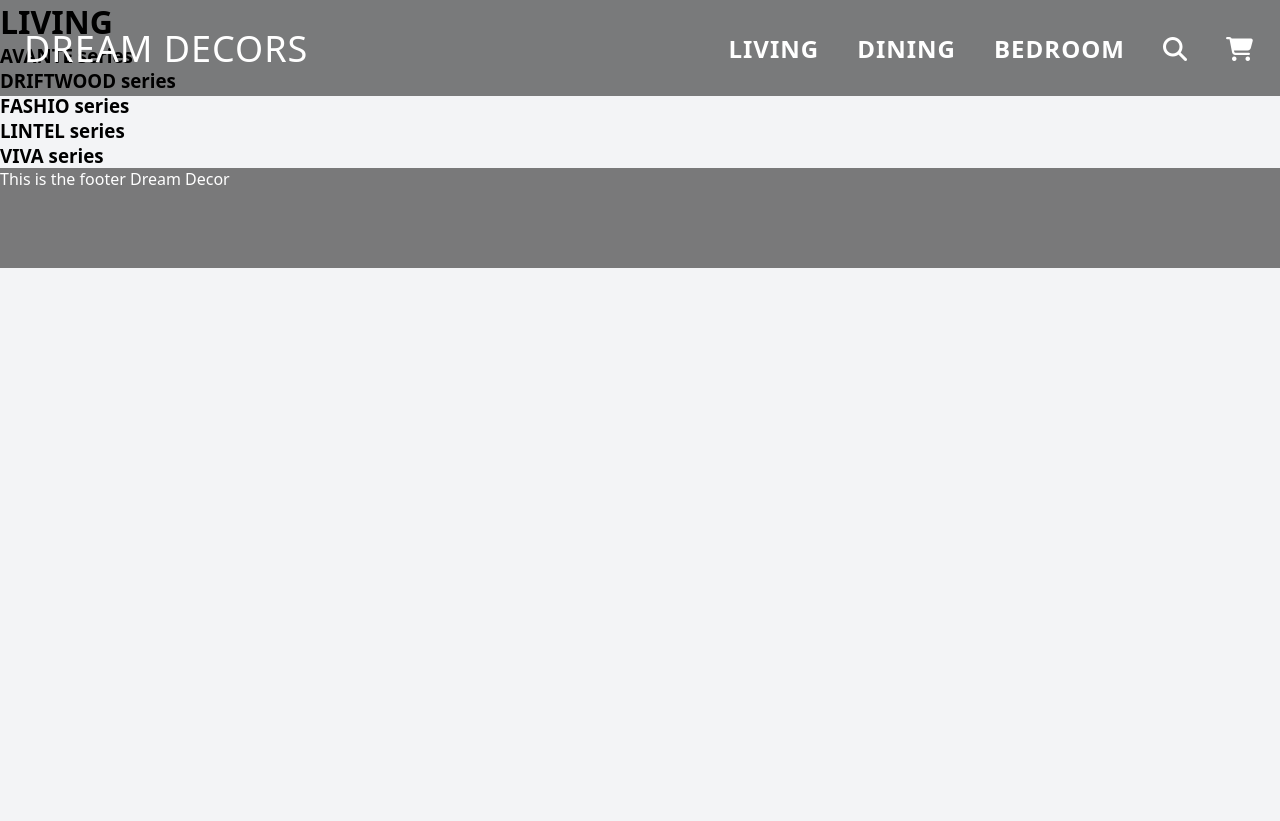
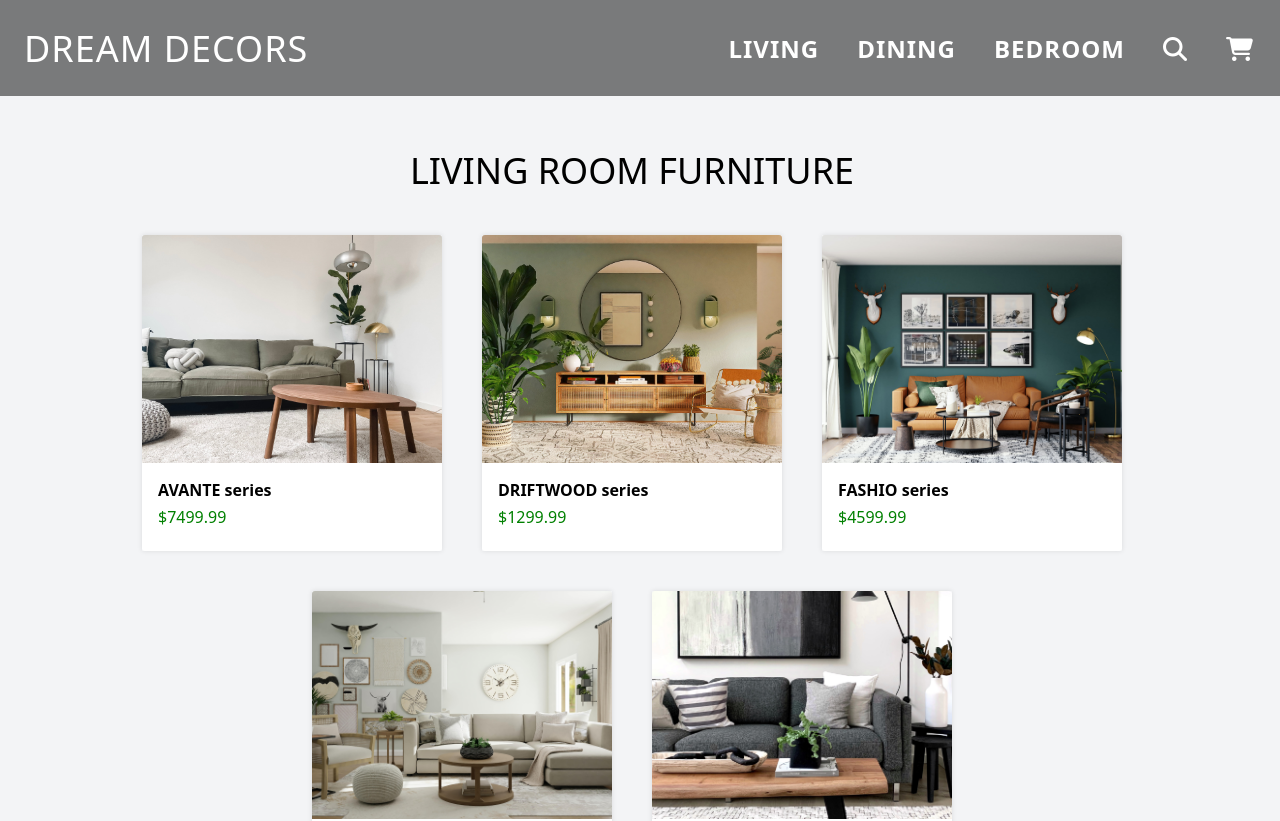
Before and after one commit to mosierkyle/dream-decors, a React (Vite) app: page /living in a window 1280 px wide. Shown: the top 821 px of the page. Before the commit the page ends 800 px from the top, so only its background shows below. Built offline with nearby package versions, Linux system fonts and the light colour scheme.

Commit message:
Add cards to living dining and bedroom

```diff
--- a/src/Components/Card.css
+++ b/src/Components/Card.css
@@ -3,6 +3,8 @@
   display: flex;
   flex-direction: column;
   box-shadow: 0 0 5px rgba(0, 0, 0, 0.1);
+  width: fit-content;
+  height: fit-content;
 }
 
 .card-div:hover {
@@ -11,7 +13,7 @@
 
 .card-image-div {
   height: 228px;
-  width: 228px;
+  width: 300px;
   overflow: hidden;
   border-top-left-radius: 3px;
   border-top-right-radius: 3px;
@@ -31,7 +33,7 @@
 
 .card-info {
   height: 56px;
-  width: 196px;
+  width: 268px;
   border-bottom-left-radius: 3px;
   border-bottom-right-radius: 3px;
   background-color: rgb(255, 255, 255);
--- a/src/Components/Card.jsx
+++ b/src/Components/Card.jsx
@@ -1,8 +1,8 @@
 import './Card.css';
 
-const Card = ({ name, id, price, image }) => {
+const Card = ({ name, price, image }) => {
   return (
-    <div className="card-div" key={id}>
+    <div className="card-div">
       <div className="card-image-div">
         <img className="card-image" src={image} alt={name} />
       </div>
--- a/src/Routes/HomePage/HomePage.css
+++ b/src/Routes/HomePage/HomePage.css
@@ -54,7 +54,7 @@
   flex-direction: column;
   align-items: center;
   gap: 40px;
-  flex-wrap: wrap;
+  justify-content: center;
 }
 
 .homepage-featured-header {
@@ -68,4 +68,6 @@
   flex-direction: row;
   gap: 60px;
   list-style: none;
+  justify-content: center;
+  flex-wrap: wrap;
 }
--- a/src/Routes/HomePage/HomePage.jsx
+++ b/src/Routes/HomePage/HomePage.jsx
@@ -55,13 +55,7 @@ const HomePage = () => {
           {data &&
             data.map(({ name, id, image, price }) => {
               return (
-                <Card
-                  key={id}
-                  name={name}
-                  id={id}
-                  image={image}
-                  price={price}
-                ></Card>
+                <Card key={id} name={name} image={image} price={price}></Card>
               );
             })}
         </div>
--- a/src/Routes/ShopPages/Bedroom.jsx
+++ b/src/Routes/ShopPages/Bedroom.jsx
@@ -1,5 +1,6 @@
 import { useEffect, useState } from 'react';
 import bedroomProducts from '../../Data/bedroomProducts';
+import Card from '../../Components/Card';
 
 const getData = () => {
   const [data, setData] = useState(null);
@@ -37,20 +38,20 @@ const Bedroom = () => {
   const { data, error, loading } = getData();
 
   return (
-    <div className="App">
-      <h1>BEDROOM</h1>
+    <div className="shop-content">
+      <p className="shop-heading">BEDROOM ROOM FURNITURE</p>
       {loading && <div>A moment please...</div>}
       {error && (
-        <div>{`There is a problem fetching the bedroom data - ${error}`}</div>
+        <div>{`There is a problem fetching the dinning data - ${error}`}</div>
       )}
-      <ul>
+      <div className="shop-cards">
         {data &&
-          data.map(({ id, name }) => (
-            <li key={id}>
-              <h3>{name}</h3>
-            </li>
-          ))}
-      </ul>
+          data.map(({ name, id, image, price }) => {
+            return (
+              <Card key={id} name={name} image={image} price={price}></Card>
+            );
+          })}
+      </div>
     </div>
   );
 };
--- a/src/Routes/ShopPages/Dining.jsx
+++ b/src/Routes/ShopPages/Dining.jsx
@@ -1,5 +1,6 @@
 import { useEffect, useState } from 'react';
 import diningProducts from '../../Data/diningProducts';
+import Card from '../../Components/Card';
 
 const getData = () => {
   const [data, setData] = useState(null);
@@ -37,20 +38,20 @@ const Dining = () => {
   const { data, error, loading } = getData();
 
   return (
-    <div className="App">
-      <h1>DINING</h1>
+    <div className="shop-content">
+      <p className="shop-heading">DINING ROOM FURNITURE</p>
       {loading && <div>A moment please...</div>}
       {error && (
         <div>{`There is a problem fetching the dinning data - ${error}`}</div>
       )}
-      <ul>
+      <div className="shop-cards">
         {data &&
-          data.map(({ id, name }) => (
-            <li className="card" key={id}>
-              <h3>{name}</h3>
-            </li>
-          ))}
-      </ul>
+          data.map(({ name, id, image, price }) => {
+            return (
+              <Card key={id} name={name} image={image} price={price}></Card>
+            );
+          })}
+      </div>
     </div>
   );
 };
--- /dev/null
+++ b/src/Routes/ShopPages/Living.css
@@ -0,0 +1,28 @@
+.shop-content {
+  margin-top: 96px;
+  padding: 50px 24px;
+  display: flex;
+  flex-direction: column;
+  align-items: center;
+  gap: 40px;
+  height: 100vh;
+  width: 95vw;
+  overflow: scroll;
+}
+
+.shop-heading {
+  font-weight: 400;
+  font-size: 36px;
+  width: 100%;
+  text-align: center;
+}
+
+.shop-cards {
+  display: flex;
+  align-items: center;
+  gap: 40px;
+  flex-direction: row;
+  width: 100%;
+  flex-wrap: wrap;
+  justify-content: center;
+}
--- a/src/Routes/ShopPages/Living.jsx
+++ b/src/Routes/ShopPages/Living.jsx
@@ -1,5 +1,7 @@
 import { useEffect, useState } from 'react';
 import livingProducts from '../../Data/livingProducts';
+import Card from '../../Components/Card';
+import './Living.css';
 
 const getData = () => {
   const [data, setData] = useState(null);
@@ -37,20 +39,20 @@ const Living = () => {
   const { data, error, loading } = getData();
 
   return (
-    <div className="App">
-      <h1>LIVING</h1>
+    <div className="shop-content">
+      <p className="shop-heading">LIVING ROOM FURNITURE</p>
       {loading && <div>A moment please...</div>}
       {error && (
-        <div>{`There is a problem fetching the living data - ${error}`}</div>
+        <div>{`There is a problem fetching the dinning data - ${error}`}</div>
       )}
-      <ul>
+      <div className="shop-cards">
         {data &&
-          data.map(({ id, name }) => (
-            <li key={id}>
-              <h3>{name}</h3>
-            </li>
-          ))}
-      </ul>
+          data.map(({ name, id, image, price }) => {
+            return (
+              <Card key={id} name={name} image={image} price={price}></Card>
+            );
+          })}
+      </div>
     </div>
   );
 };
```
